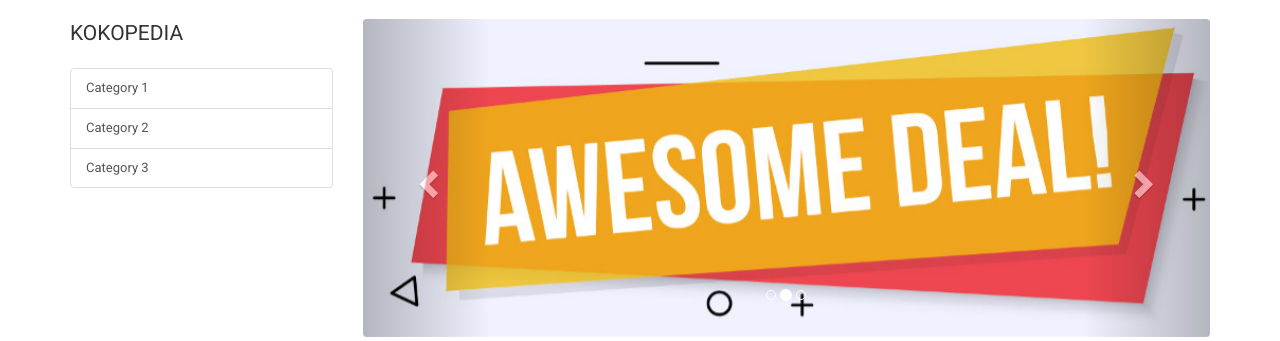
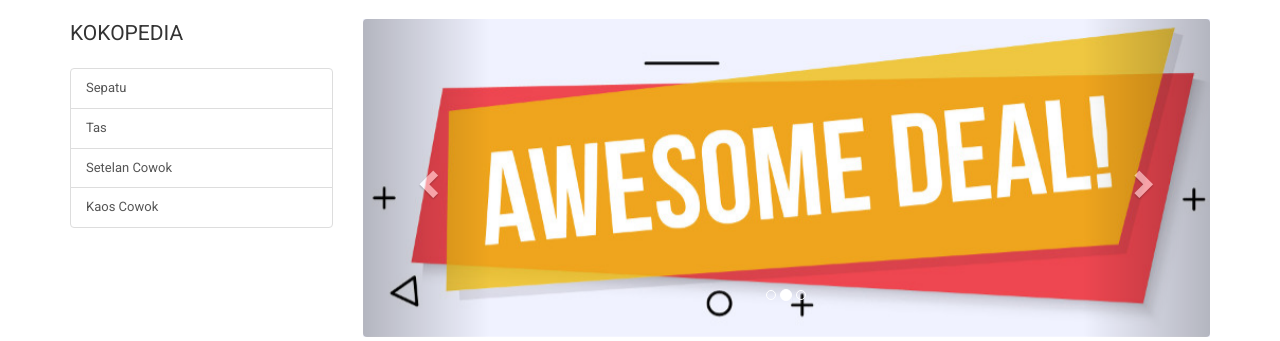
Before and after one commit to kholidfu/toped_agc, a Flask app: template app/templates/index.html in a window 1280 px wide. Shown: the part 51-392 px from the top of the page. Run offline with Flask 2, Linux system fonts and the light colour scheme; the template is opened without the code that fills it, so the values that code supplies are empty; some libraries are stand-ins or nearby versions.

Commit message:
add fake category

```diff
--- a/app/templates/index.html
+++ b/app/templates/index.html
@@ -7,9 +7,10 @@
     <div class="col-md-3">
       <p class="lead">KOKOPEDIA</p>
       <div class="list-group">
-        <a href="#" class="list-group-item">Category 1</a>
-        <a href="#" class="list-group-item">Category 2</a>
-        <a href="#" class="list-group-item">Category 3</a>
+        <a href="/search/sepatu" class="list-group-item">Sepatu</a>
+        <a href="#" class="list-group-item">Tas</a>
+        <a href="#" class="list-group-item">Setelan Cowok</a>
+	<a href="#" class="list-group-item">Kaos Cowok</a>
       </div>
     </div>
 
```
